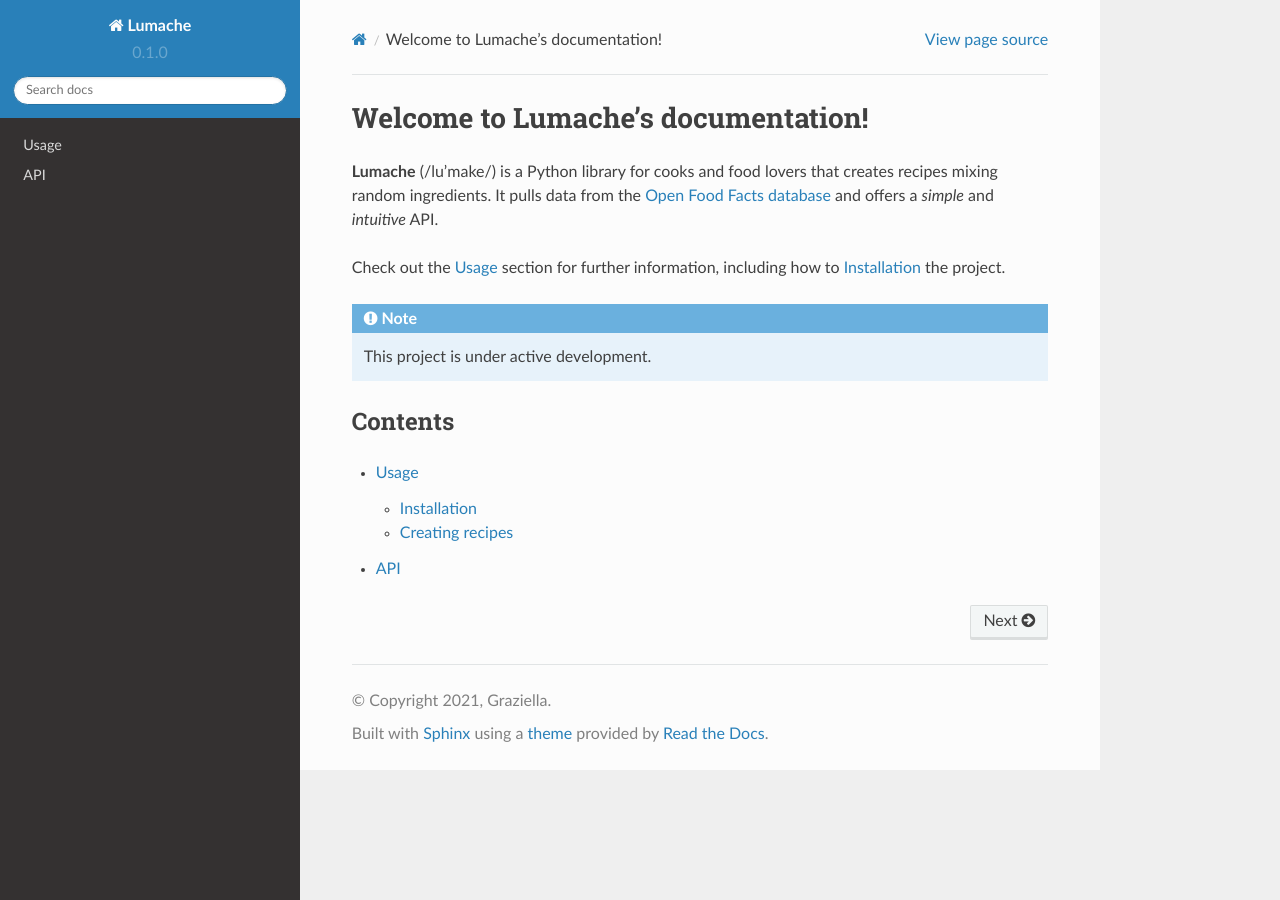
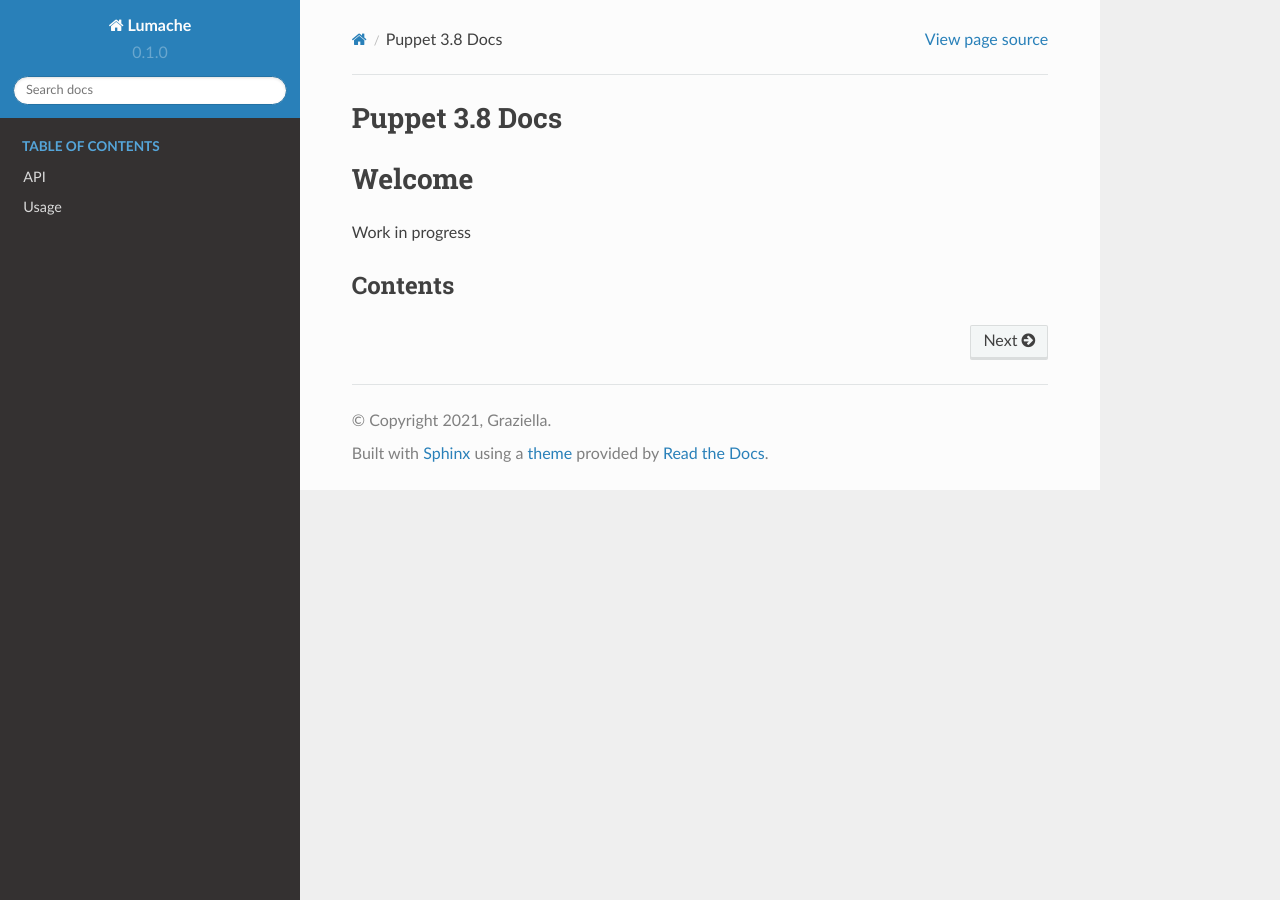
Before and after one commit to DasRochie/puppet-3.8-readthedocs, a Sphinx documentation site: the page built from docs/source/index.rst, in a window 1280 px wide. Built offline with Sphinx 7.4.7 and the Read the Docs theme 2.0.0, drawn with Linux system fonts in a browser that asks for light colours.

Commit message:
first commit

```diff
--- a/docs/source/index.rst
+++ b/docs/source/index.rst
@@ -1,22 +1,19 @@
-Welcome to Lumache's documentation!
-===================================
+Puppet 3.8 Docs
+====================================================
 
-**Lumache** (/lu'make/) is a Python library for cooks and food lovers
-that creates recipes mixing random ingredients.
-It pulls data from the `Open Food Facts database <https://world.openfoodfacts.org/>`_
-and offers a *simple* and *intuitive* API.
 
-Check out the :doc:`usage` section for further information, including
-how to :ref:`installation` the project.
+Welcome
+=======
 
-.. note::
-
-   This project is under active development.
+Work in progress
 
 Contents
 --------
 
 .. toctree::
+   :maxdepth: 5
+   :caption: Table of Contents
+   :hidden:
+   :glob:
 
-   usage
-   api
+   *
```
